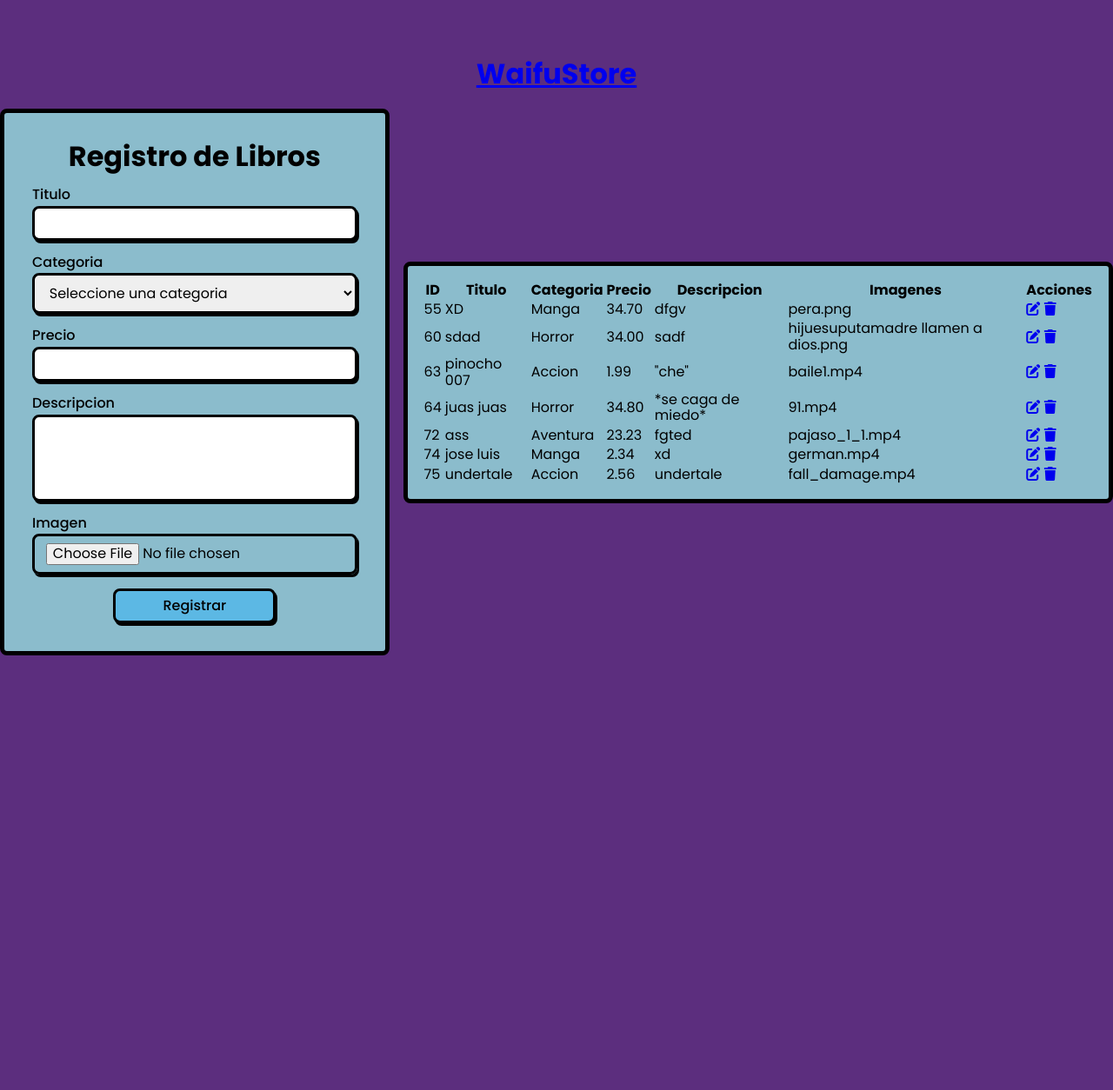
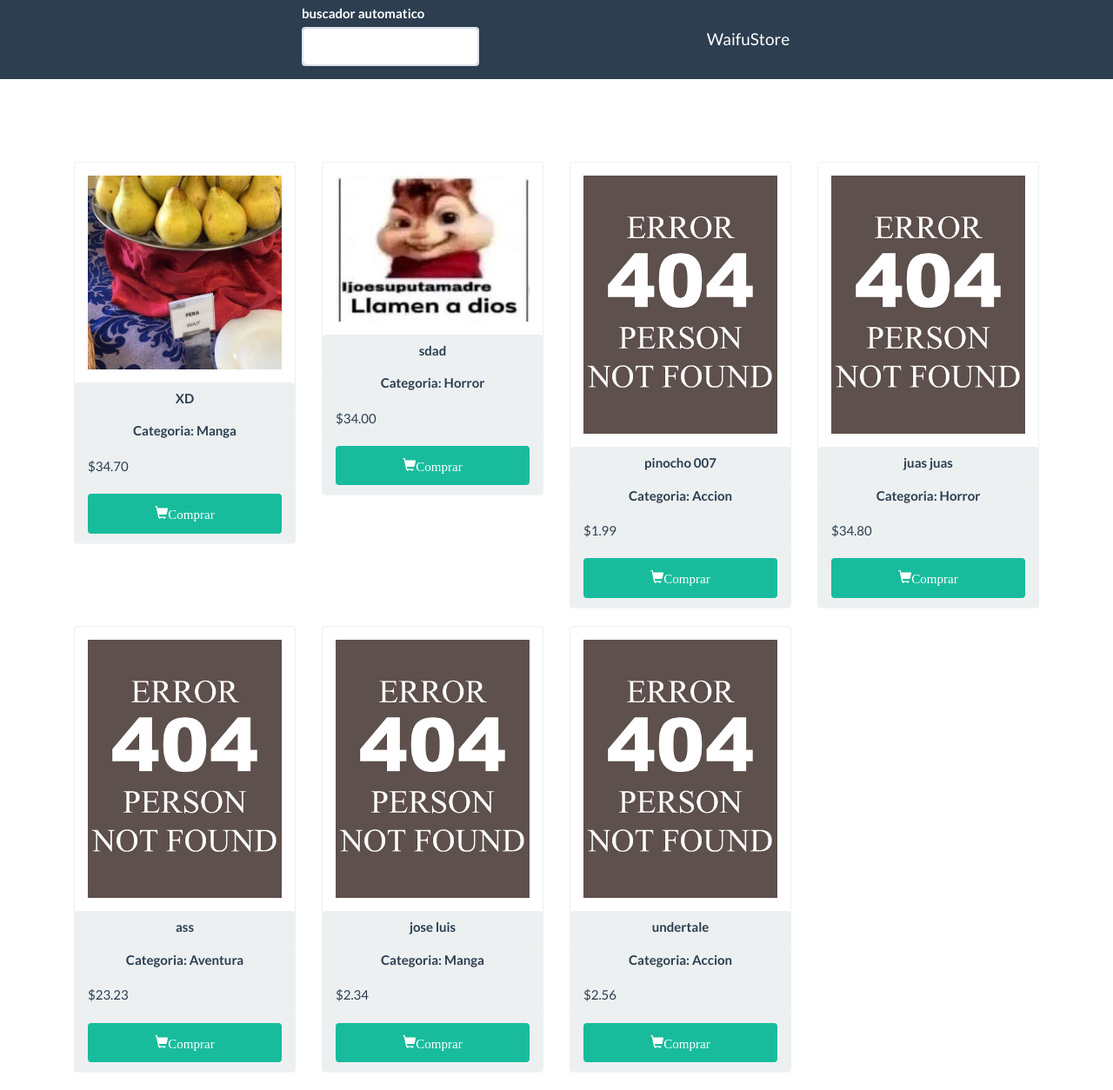
Before and after one commit to sleepyzzack/WaifuStore, a PHP site: page / in a window 1280 px wide. Shown: the whole page at 87% size. Before the commit the page ends 754 px from the top, so only its background shows below. Run offline with PHP 8.4, Linux system fonts and the light colour scheme; data comes from the database, SQL or seed files in the repository; some libraries are stand-ins or nearby versions.

Commit message:
terminado

```diff
--- a/controladores/editar.php
+++ b/controladores/editar.php
@@ -18,14 +18,14 @@ class edit{
 
                 if($sql==1){
                     echo '<div class="alert alert-success" id="borrame" onClick="borrar()">se ha registrado con exito!!</div>';
-                    header('Location:index.php');
+                    header('Location:adminIndex.php');
                 }else{
                     echo '<div class="alert alert-danger">no se pudo registrar F</div>';
-                    header('Location:index.php');
+                    header('Location:adminIndex.php');
                 }
 
             }else{
-                echo '<div class="alert alert-warning">wtf escucho borroso, o no has escrito nada</div>';
+                echo '<div class="alert alert-warning" id="borrame" onClick="borrar()">wtf escucho borroso, o no has escrito nada</div>';
             }
 
         }
--- /dev/null
+++ b/extras/AdminUser.js
@@ -0,0 +1,23 @@
+function adminLogin(){
+
+
+        let user = document.getElementById("userName").value;
+        let pass = document.getElementById("password").value;
+    if(user != null & pass != null){
+        if(user == "Waifu" & pass == "soyadminxd"){
+
+            window.location = "adminIndex.php";
+
+        }else{
+            setTimeout(window.location = "index.php", 2000)
+        }
+    }
+
+
+}
+
+function createDiv(){
+
+    document.getElementById("pass").innerHTML = '<div id="dialog" title="Basic dialog">Password<input id="password" type="password" size="25" />  User Name<input id="userName" type="text" size="25" /> <button onClick="adminLogin()">a ver</button></div>';
+
+}
--- /dev/null
+++ b/extras/adios.js
@@ -0,0 +1,6 @@
+function adios(){
+    console.log("The video has just ended!");
+    // Let's redirect now
+    window.location = "../index.php";
+
+}
--- a/extras/sendSearch.js
+++ b/extras/sendSearch.js
@@ -13,5 +13,4 @@
     });}else{
         document.getElementById("datos_buscador").innerHTML = " ";
     }
-
 }
--- a/index.php
+++ b/index.php
@@ -1,100 +1,113 @@
+
 <!DOCTYPE html>
 <html lang="en">
+  <head>
+    <meta charset="utf-8">
+    <meta http-equiv="X-UA-Compatible" content="IE=edge">
+    <meta name="viewport" content="width=device-width, initial-scale=1">
+    <!-- The above 3 meta tags *must* come first in the head; any other head content must come *after* these tags -->
+    <meta name="description" content="">
+    <meta name="author" content="">
+    <link href="https://cdn.jsdelivr.net/npm/bootstrap@5.2.1/dist/css/bootstrap.min.css" rel="stylesheet" integrity="sha384-iYQeCzEYFbKjA/T2uDLTpkwGzCiq6soy8tYaI1GyVh/UjpbCx/TYkiZhlZB6+fzT" crossorigin="anonymous">
 
-<head>
-    <meta charset="UTF-8">
-    <meta http-equiv="X-UA-Compatible" content="IE=edge">
-    <meta name="viewport" content="width=device-width, initial-scale=1.0">
     <title>WaifuStore</title>
-    <link rel="stylesheet" href="./vistas/assets/css/normalize.css">
-    <link rel="stylesheet" href="./vistas/assets/css/style.css">
-    <link rel="preconnect" href="https://fonts.googleapis.com">
-    <link rel="preconnect" href="https://fonts.gstatic.com" crossorigin>
-    <link href="https://fonts.googleapis.com/css2?family=Poppins:wght@200;400;500;700&display=swap" rel="stylesheet">
-    <script src="https://kit.fontawesome.com/06e9d41eed.js" crossorigin="anonymous"></script>
-    <script src="extras\pop.js" crossorigin="juanito"></script>
-    <script src="extras/confirmar.js"></script>
-</head>
-<body class="element-center">
-    <main class="main element-center">
-        <h1 class="main__title"> <a href="usersPage.php">WaifuStore</a></h1>
-        <div class="content-container">
-            <div class="form-container element-center">
-                <form class="form element-center" method="POST" enctype="multipart/form-data">
-                    <h3 class="form__title">Registro de Libros</h3>
-                    <?php
-                    include("modelos/conexion.php");
-                    include("controladores/registros.php");
-                    include("controladores/eliminar.php");
 
-                    $reg = new regis();
-                    $reg->add($connect);
-                    ?>
-                    <div class="form__input-container">
-                        <label class="form__input-title" for="titulo">Titulo</label>
-                        <input class="form__input" type="text" name="titulo" id="titulo" autocomplete="off">
+    <!-- Latest compiled and minified CSS -->
+    <link rel="stylesheet" href="prueba\tienda-online\assets\css\bootstrap.min.css">
+    <link rel="stylesheet" href="prueba\tienda-online\assets\css\estilos.css">
+
+    <script src="https://ajax.googleapis.com/ajax/libs/jquery/1.11.3/jquery.min.js"></script>
+    <script src="extras/sendSearch.js"></script>
+    <script src="extras/AdminUser.js"></script>
+
+  </head>
+
+  <body>
+
+    <!-- Fixed navbar -->
+    <nav class="navbar navbar-default navbar-fixed-top">
+      <div class="container">
+        <div class="mb-3">
+
+          <label class="text-white">buscador automatico</label>
+          <input onKeyUp="buscar_ahora($('#buscar').val())" type="text" class="form-control" id="buscar" name="buscar">
+
+        </div>
+
+        <div class="navbar-header">
+          <a class="navbar-brand" onClick="createDiv()">WaifuStore</a>
+        </div>
+
+      </div>
+    </nav>
+    <br>
+    <br>
+    <br>
+    <br>
+    <div id="pass"></div>
+    <div id="datos_buscador" class="container pl-5 pr-5"></div>
+
+    <div class="container" id="main">
+        <div class="row">
+
+        <?php
+                    include_once('modelos/conexion.php');
+                    $sql = $connect->query("SELECT * FROM books");
+                    while ($datos = $sql->fetch_object()) { ?>
+                       <div class="col-md-3">
+                  <div class="panel panel-default">
+
+                    <div class="panel-body">
+                      <?php
+
+                          $foto = 'img/'.$datos->book_img;
+                          $tipo = explode(".", $datos->book_img);
+                          if(file_exists($foto) and strtolower(end($tipo)) =="png" or strtolower(end($tipo)) =="jpg"){
+                        ?>
+                          <img src="<?php print $foto; ?>" class="img-responsive">
+                      <?php }elseif(file_exists($foto) and strtolower(end($tipo)) =="mp4"){?>
+
+                        <video src="<?php print $foto; ?>" class="img-responsive" controls></video>
+
+                         <?php }else{?>
+                        <img src="assets/imagenes/not-found.jpg" class="img-responsive">
+                      <?php }?>
                     </div>
-                    <div class="form__input-container">
-                        <label class="form__input-title" for="categoria">Categoria</label>
-                        <select class="form__input" name="categoria" id="categoria">
-                            <option disabled selected>Seleccione una categoria</option>
-                            <option value="Accion">Accion</option>
-                            <option value="Aventura">Aventura</option>
-                            <option value="Manga">Manga</option>
-                            <option value="Novela">Novela</option>
-                            <option value="Horror">Horror</option>
-                            <option value="Ciencia Ficcion">Ciencia Ficcion</option>
-                        </select>
+                    <div class="panel-heading">
+                      <h1 class="text-center titulo-pelicula"><?= $datos->book_name ?></h1>
                     </div>
-                    <div class="form__input-container">
-                        <label class="form__input-title" for="precio">Precio</label>
-                        <input class="form__input" type="text" name="precio" id="precio" autocomplete="off">
+
+                    <div class="panel-heading">
+                      <h1 class="text-center titulo-pelicula">Categoria: <?= $datos->book_category ?></h1>
                     </div>
-                    <div class="form__input-container">
-                        <label class="form__input-title" for="descripcion">Descripcion</label>
-                        <textarea class="form__textarea" name="descripcion" id="descripcion" autocomplete="off"></textarea>
+
+                    <div class="panel-footer">
+                    <span>$<?= $datos->book_price; ?></span>
+
                     </div>
-                    <div class="form__input-container">
-                        <label class="form__input-title" for="foto">Imagen</label>
-                        <input class="form__input" name="foto" id="foto" type="file">
+
+                    <div class="panel-footer">
+                        <a href="vistas\comprar.php?id=<?= $datos->id_books ?>" class="btn btn-success btn-block">
+                          <span class="glyphicon glyphicon-shopping-cart">Comprar</span>
+                        </a>
                     </div>
-                    <button class="form__btn" type="submit" name="btnregistrar" value="registrar">Registrar</button>
-                </form>
-            </div>
-            <div class="table-container">
-                <table class="table">
-                    <thead class="table__header">
-                        <tr>
-                            <th class="table__column" scope="col">ID</th>
-                            <th class="table__column" scope="col">Titulo</th>
-                            <th class="table__column" scope="col">Categoria</th>
-                            <th class="table__column" scope="col">Precio</th>
-                            <th class="table__column" scope="col">Descripcion</th>
-                            <th class="table__column" scope="col">Imagenes</th>
-                            <th class="table__column" scope="col">Acciones</th>
-                        </tr>
-                    </thead>
-                    <tbody>
-                        <?php
-                        include_once('modelos/conexion.php');
-                        $sql = $connect->query("SELECT * FROM books");
-                        while ($datos = $sql->fetch_object()) { ?>
-                            <tr class="table__row">
-                                <td class="table__data"><?= $datos->id_books ?></td>
-                                <td class="table__data"><?= $datos->book_name ?></td>
-                                <td class="table__data"><?= $datos->book_category ?></td>
-                                <td class="table__data"><?= $datos->book_price ?></td>
-                                <td class="table__data"><?= $datos->book_description ?></td>
-                                <td class="table__data"><?= $datos->book_img ?></td>
-                                <td class="table__data">
-                                    <a class="table__btn table__btn--yellow" href="modificar_producto.php?id=<?= $datos->id_books ?>" onClick="return confirmar('modificar esta fila??')" ><i class="fa-solid fa-pen-to-square"></i></a>
-                                    <a class="table__btn table__btn--red" onClick="return confirmar('eliminar esta fila?')" href="index.php?id=<?= $datos->id_books ?>" ><i class="fa-solid fa-trash"></i></a>
-                                </td>
-                            </tr>
-                        <?php } ?>
+                  </div>
 
-                    </tbody>
-                </table>
-</body>
 
+              </div>
+
+            <?php }?>
+
+
+        </div>
+
+
+    </div> <!-- /container -->
+
+
+
+    <script src="prueba\tienda-online\assets\js\jquery.min.js"></script>
+    <script src="prueba\tienda-online\assets\js\bootstrap.min.js"></script>
+
+  </body>
 </html>
```
Also changed, not shown: adminIndex.php (added, +100 -0 lines), usersPage.php (deleted, +0 -111 lines), vistas/comprar.php (added, +49 -0 lines), .htaccess, 1 other file.
